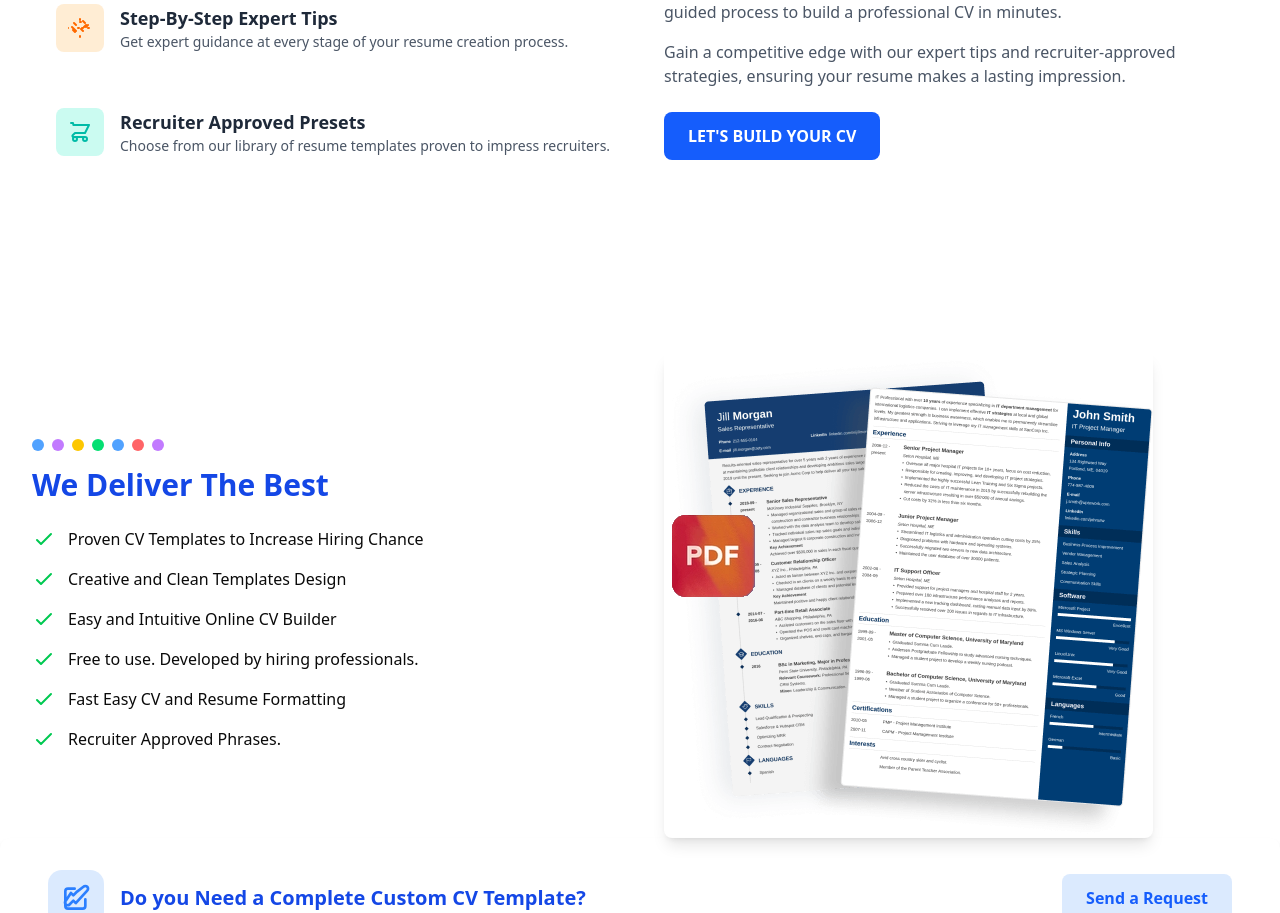
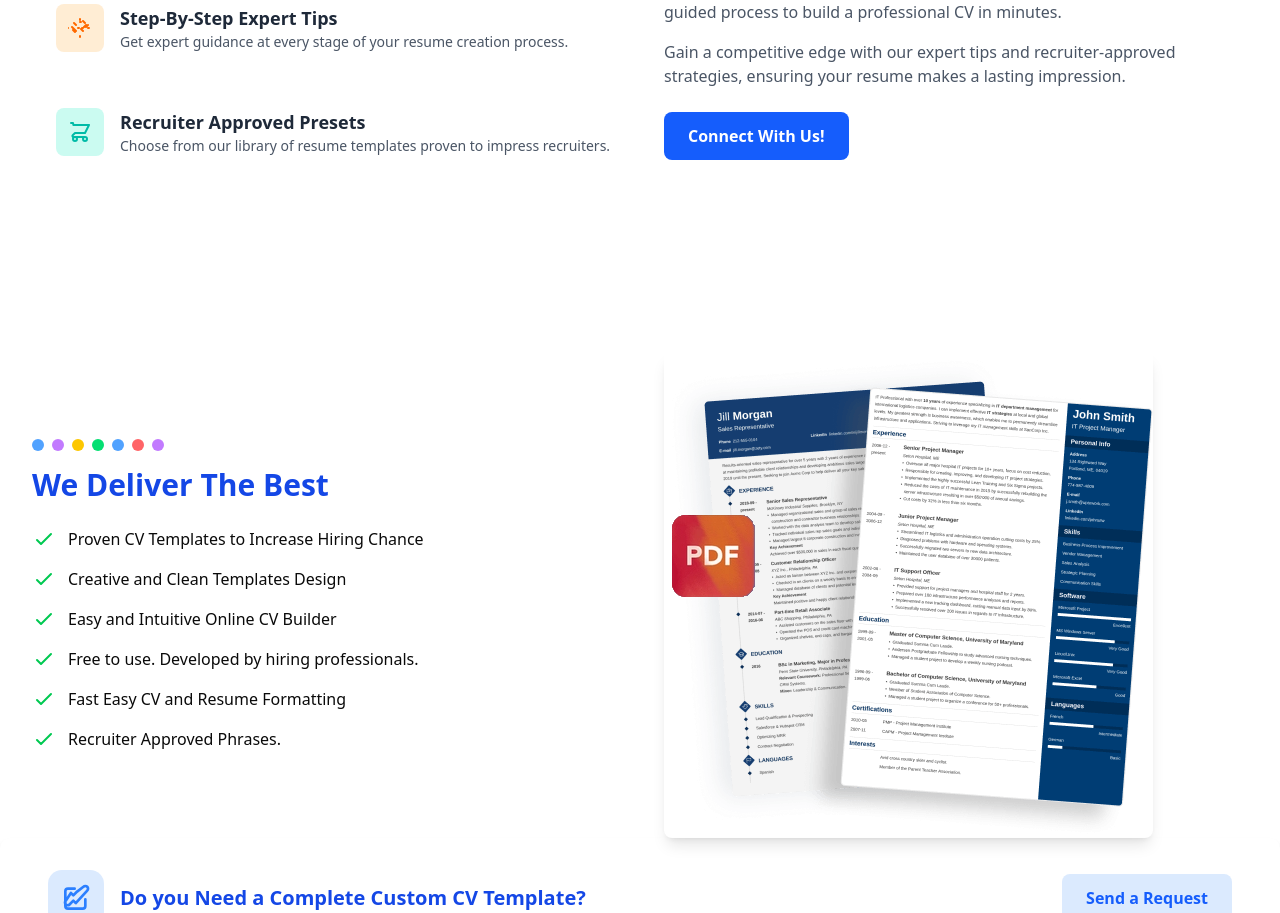
Before and after one commit to rejaulvoice18/resu-ai, a React (Vite) app: page / in a window 1280 px wide. Shown: the part 783-1696 px from the top of the page. Built offline with nearby package versions, Linux system fonts and the light colour scheme; no server answers.

Commit message:
little issue fixed

```diff
--- a/src/components/WhyChooseUs.jsx
+++ b/src/components/WhyChooseUs.jsx
@@ -124,7 +124,7 @@ const WhyChooseUs = () => {
             </p>
           </div>
           <button className="bg-blue-600 hover:bg-blue-700 text-white font-semibold py-3 px-6 rounded-md">
-            <Link to={"/dashboard"}> LET'S BUILD YOUR CV</Link>
+            <Link to={"/dashboard"}> Connect With Us!</Link>
           </button>
         </div>
       </div>
```
